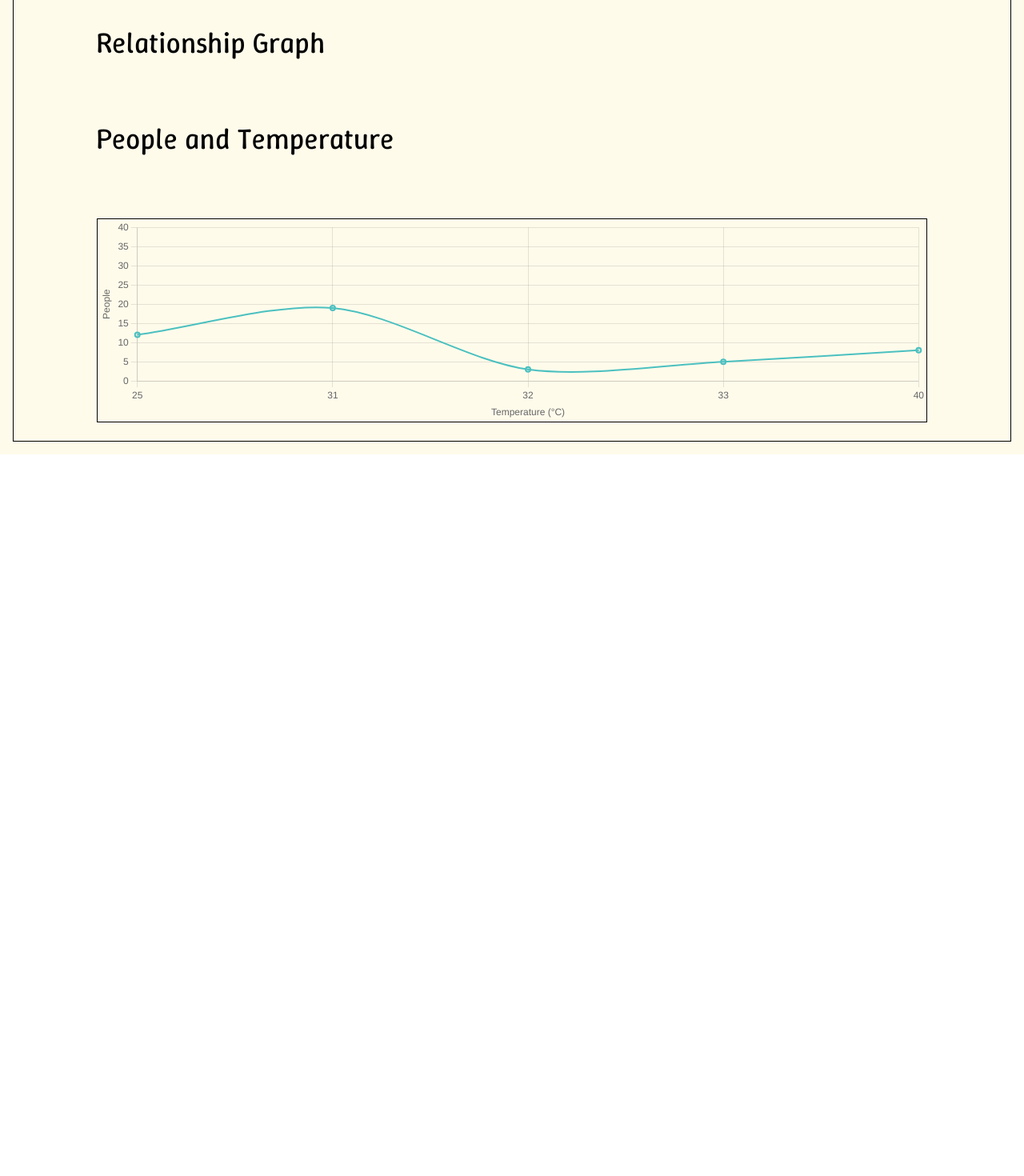
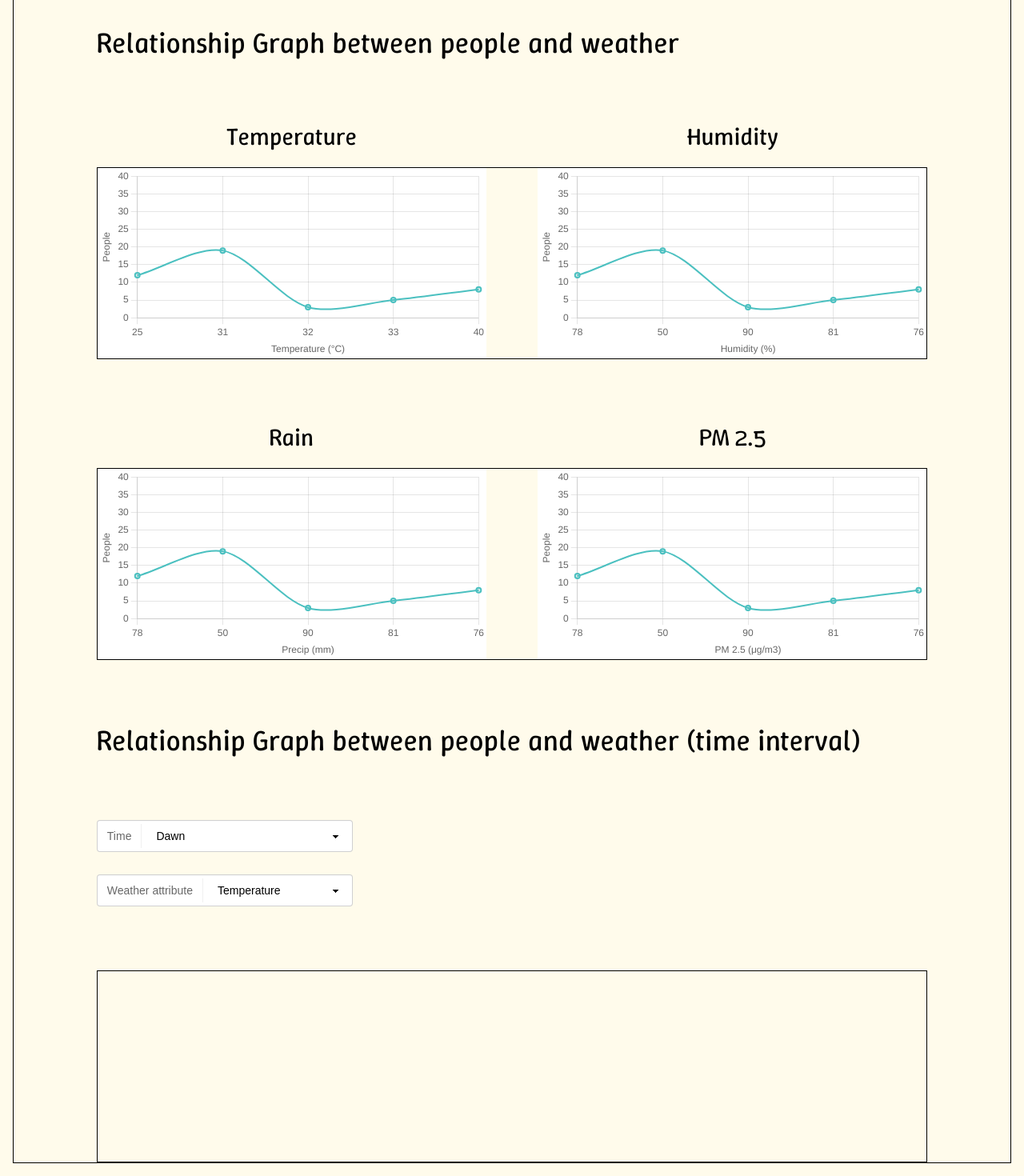
Before and after one commit to jee-gamer/should-I-go-exercise-today, a Next.js app: page /visualization in a window 1280 px wide. Shown: the part 320-1790 px from the top of the page at 80% size. Before the commit the page ends 888 px from the top, so only its background shows below. Built offline with nearby package versions, Linux system fonts and the light colour scheme.

Commit message:
Change the whole visualization page and add diasyUI

```diff
--- a/app/api/page.js
+++ b/app/api/page.js
@@ -4,7 +4,7 @@ import { CaveatBrush_font, PM_font, WinkySans_font } from "@/app/Fonts";
 
 export default function Api() {
     return (
-      <div className="flex flex-col items-center justify-items-center min-h-fit sm:p-20 font-[family-name:var(--font-geist-sans)] notebook">
+      <div className="flex flex-col items-center justify-items-center min-h-fit sm:p-20 font-[family-name:var(--font-geist-sans)] text-black notebook">
         <div id="main" className="flex flex-col items-center justify-center min-w-full">
             <span className={`text-9xl ${CaveatBrush_font.className} mt-10 text-outline`}> APIs </span>
             <span className={`inline-block text-left text-4xl ${WinkySans_font.className} mt-20 w-5/6`}> Base URL: http://localhost:3000/api </span>
--- a/app/globals.css
+++ b/app/globals.css
@@ -1,4 +1,7 @@
 @import "tailwindcss";
+@plugin "daisyui" {
+  themes: light --default;
+}
 
 @theme {
   --breakpoint-3xl: 120rem;
@@ -20,7 +23,6 @@
 
 .notebook-wo-line {
   width: 100%;
-  height: 400px;
   padding: 1rem;
   @apply bg-amber-50;
   font-family: sans-serif;
--- a/app/page.js
+++ b/app/page.js
@@ -26,7 +26,7 @@ export default function Home() {
 	}, [time])
 
   return (
-    <div className="relative flex flex-col items-center justify-items-center min-h-fit w-full max-w-screen sm:p-20 font-[family-name:var(--font-geist-sans)] notebook overflow-x-hidden z-0">
+    <div className="relative flex flex-col items-center justify-items-center min-h-fit w-full max-w-screen sm:p-20 font-[family-name:var(--font-geist-sans)] notebook overflow-x-hidden z-0 text-black">
 			<Image
 				src="/dumbbell2Outline.png"
 				width={ 900 }
--- a/app/visualization/page.js
+++ b/app/visualization/page.js
@@ -1,6 +1,6 @@
 'use client';
 
-import { useEffect, useRef } from 'react';
+import {useEffect, useRef, useState} from 'react';
 import createChart from "@/lib/Graph";
 
 import '@/app/globals.css'
@@ -8,7 +8,21 @@ import '@/app/globals.css'
 import { CaveatBrush_font, PM_font, WinkySans_font } from "@/app/Fonts";
 
 export default function Visualization() {
+	const [time, setTime] = useState("Dawn");
+	const [weather, setWeather] = useState("Temperature");
+
+	useEffect(() => {
+		console.log(`Changed time to ${time}`)
+	}, [time])
+
+	useEffect(() => {
+		console.log(`Changed weather attribute to ${weather}`)
+	}, [weather])
+
 	const tempPeople = useRef(null);
+	const humidPeople = useRef(null);
+	const rainPeople = useRef(null);
+	const pm25People = useRef(null);
 
 	useEffect(() => {
 		const ctx = tempPeople.current?.getContext('2d');
@@ -25,15 +39,115 @@ export default function Visualization() {
 		return () => chart.destroy(); // cleanup on unmount
 	}, []);
 
+	useEffect(() => {
+		const ctx = humidPeople.current?.getContext('2d');
+
+		if (!ctx) return;
+
+		const X = ['78', '50', '90', '81', '76'];
+		const xLabel = "Humidity (%)"
+		const Y = [12, 19, 3, 5, 8];
+		const yLabel = "People"
+
+		const chart = createChart(ctx,X, Y, xLabel, yLabel);
+
+		return () => chart.destroy(); // cleanup on unmount
+	}, []);
+
+	useEffect(() => {
+		const ctx = rainPeople.current?.getContext('2d');
+
+		if (!ctx) return;
+
+		const X = ['78', '50', '90', '81', '76'];
+		const xLabel = "Precip (mm)"
+		const Y = [12, 19, 3, 5, 8];
+		const yLabel = "People"
+
+		const chart = createChart(ctx,X, Y, xLabel, yLabel);
+
+		return () => chart.destroy(); // cleanup on unmount
+	}, []);
+
+	useEffect(() => {
+		const ctx = pm25People.current?.getContext('2d');
+
+		if (!ctx) return;
+
+		const X = ['78', '50', '90', '81', '76'];
+		const xLabel = "PM 2.5 (μg/m3)"
+		const Y = [12, 19, 3, 5, 8];
+		const yLabel = "People"
+
+		const chart = createChart(ctx,X, Y, xLabel, yLabel);
+
+		return () => chart.destroy(); // cleanup on unmount
+	}, []);
+
+
+
 	return (
-      <div className="flex flex-col items-center justify-items-center min-h-screen sm:p-20 font-[family-name:var(--font-geist-sans)] notebook-wo-line">
-        <div id="main" className="flex flex-col items-center justify-items-start min-w-full min-h-full border">
+		<div className="flex flex-col items-center justify-items-center min-h-fit h-screen sm:p-20 font-[family-name:var(--font-geist-sans)] text-black notebook-wo-line">
+			<div id="main" className="flex flex-col items-center justify-items-start min-w-full min-h-screen border">
 				<span className={`text-9xl ${CaveatBrush_font.className} mt-10 text-outline`}> Visualization </span>
-            <span className={`inline-block text-left text-4xl ${WinkySans_font.className} mt-20 w-5/6`}> Relationship Graph </span>
-            <span className={`inline-block text-left text-4xl ${WinkySans_font.className} mt-20 w-5/6`}> People and Temperature </span>
-            <div id="temperature-people" className="flex flex-col items-start justify-center w-5/6 h-1/3 gap-16 mt-20 border">
-                <canvas ref={tempPeople}></canvas>
+				<span className={`inline-block text-left text-4xl ${WinkySans_font.className} mt-20 w-5/6`}> Relationship Graph between people and weather</span>
+
+				<div className="flex flex-row items-center justify-center w-5/6 gap-16 mt-20">
+					<span className={`flex justify-center w-1/2 text-3xl mb-5 ${WinkySans_font.className}`}> Temperature</span>
+					<span className={`flex justify-center w-1/2 text-3xl mb-5 ${WinkySans_font.className}`}> Humidity</span>
 				</div>
+
+				<div id="graph1" className="flex flex-row items-start justify-center w-5/6 h-[30vh] gap-16 border">
+					<div className="w-1/2 h-full">
+						<canvas className="bg-white" ref={tempPeople}></canvas>
+					</div>
+					<div className="w-1/2 h-full">
+						<canvas className="bg-white" ref={humidPeople}></canvas>
+					</div>
+				</div>
+
+				<div className="flex flex-row items-center justify-center w-5/6 gap-16 mt-20">
+					<span className={`flex justify-center w-1/2 text-3xl mb-5 ${WinkySans_font.className}`}> Rain</span>
+					<span className={`flex justify-center w-1/2 text-3xl mb-5 ${WinkySans_font.className}`}> PM 2.5</span>
+				</div>
+
+				<div id="graph2" className="flex flex-row items-start justify-center w-5/6 h-[30vh] gap-16 border">
+					<div className="w-1/2 h-full">
+						<canvas className="bg-white" ref={rainPeople}></canvas>
+					</div>
+					<div className="w-1/2 h-full">
+						<canvas className="bg-white" ref={pm25People}></canvas>
+					</div>
+				</div>
+
+				<span className={`inline-block text-left text-4xl ${WinkySans_font.className} mt-20 w-5/6`}> Relationship Graph between people and weather (time interval)</span>
+				<div id="dropdown" className="flex flex-col items-start w-5/6 mt-20 gap-7">
+					<label className="select">
+						<span className="label">Time</span>
+						<select value={time} onChange={e => setTime(e.target.value)}>
+							<option>Dawn</option>
+							<option>Morning</option>
+							<option>Noon</option>
+							<option>Afternoon</option>
+							<option>Late Afternoon</option>
+						</select>
+					</label>
+					<label className="select">
+						<span className="label">Weather attribute</span>
+						<select>
+							<option>Temperature</option>
+							<option>Humidity</option>
+							<option>Precip_mm</option>
+							<option>PM 2.5</option>
+						</select>
+					</label>
+				</div>
+
+				<div
+					className="flex flex-row items-center justify-center w-5/6 h-[30vh] gap-16 mt-20 border">
+				{/*	Put your graph here Putter, How you get the data from the Time and Weather value is up to you */}
+				</div>
+
 			</div>
 		</div>
 	)
```
Also changed, not shown: package.json (+7 -5 lines), 1 other file (tests, documents, lock files or other folders). Lines whose indentation alone changed are shown as unchanged.
